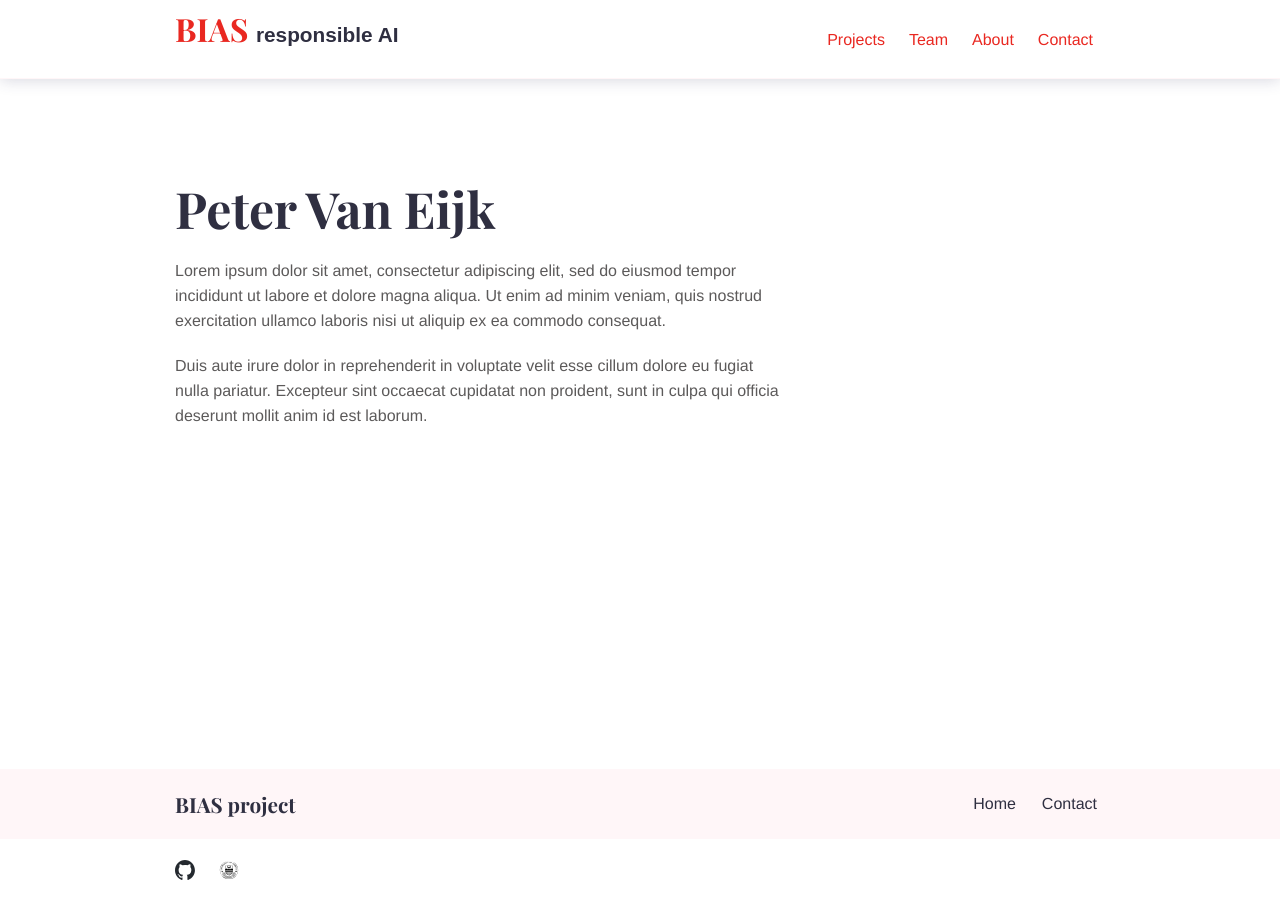
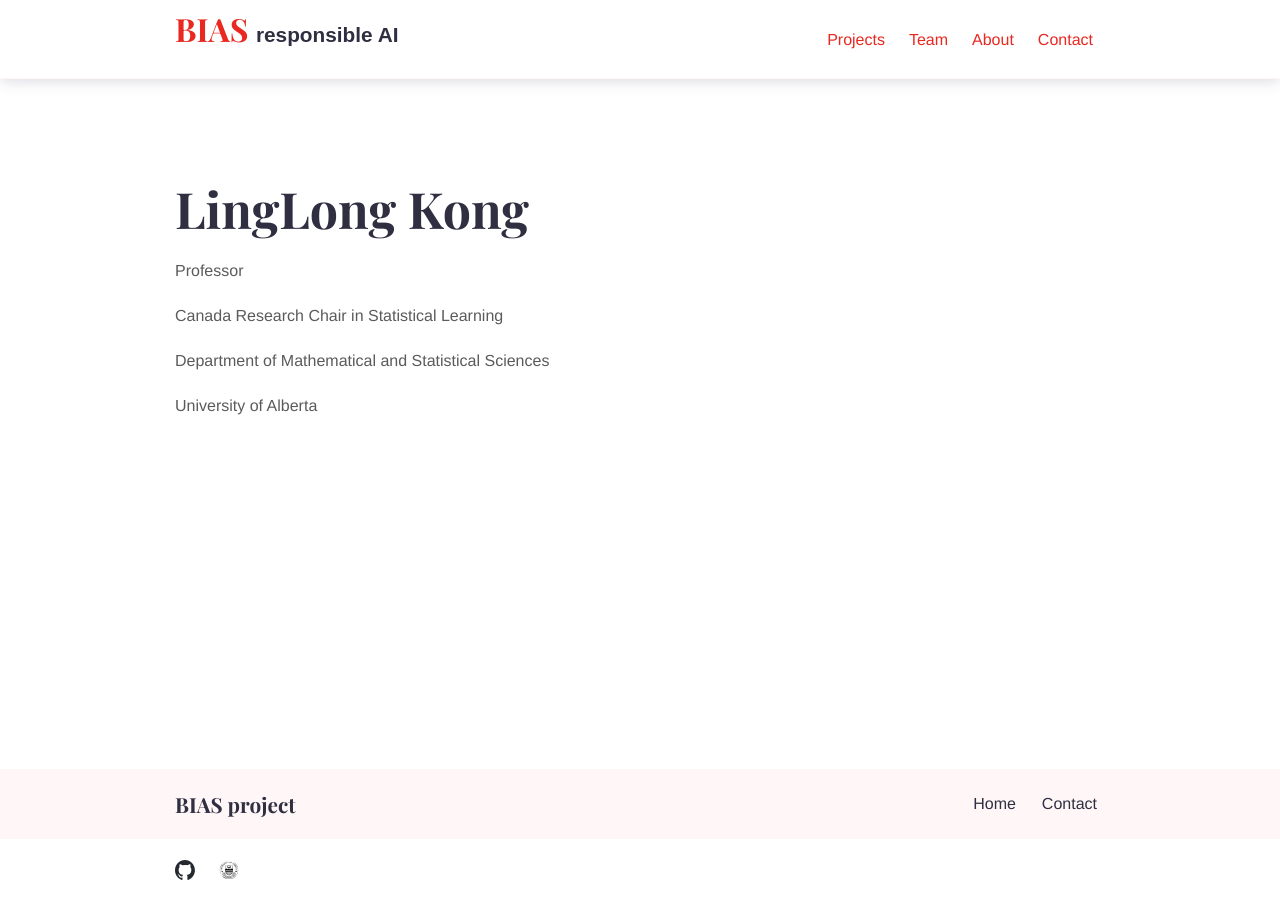
Before and after one commit to bias-ua-2023/bias-ua-2023.github.io, a Jekyll site: the page built from _team/peter-van-eijk.md, in a window 1280 px wide. Built offline with Jekyll 4.4.1, drawn with Linux system fonts in a browser that asks for light colours.

Commit message:
Update peter-van-eijk.md

```diff
--- a/_team/peter-van-eijk.md
+++ b/_team/peter-van-eijk.md
@@ -1,13 +1,15 @@
 ---
-title: "Peter Van Eijk"
+title: "LingLong Kong"
 date: 2018-11-19T10:47:58+10:00
-image: "images/team/peter-van-eijk-711986-unsplash.jpg"
-jobtitle: "Director"
-linkedinurl: "https://www.linkedin.com/"
+jobtitle: "PI"
 promoted: true
 weight: 1
 ---
 
-Lorem ipsum dolor sit amet, consectetur adipiscing elit, sed do eiusmod tempor incididunt ut labore et dolore magna aliqua. Ut enim ad minim veniam, quis nostrud exercitation ullamco laboris nisi ut aliquip ex ea commodo consequat.
+Professor
 
-Duis aute irure dolor in reprehenderit in voluptate velit esse cillum dolore eu fugiat nulla pariatur. Excepteur sint occaecat cupidatat non proident, sunt in culpa qui officia deserunt mollit anim id est laborum.
+Canada Research Chair in Statistical Learning
+
+Department of Mathematical and Statistical Sciences
+
+University of Alberta
```
